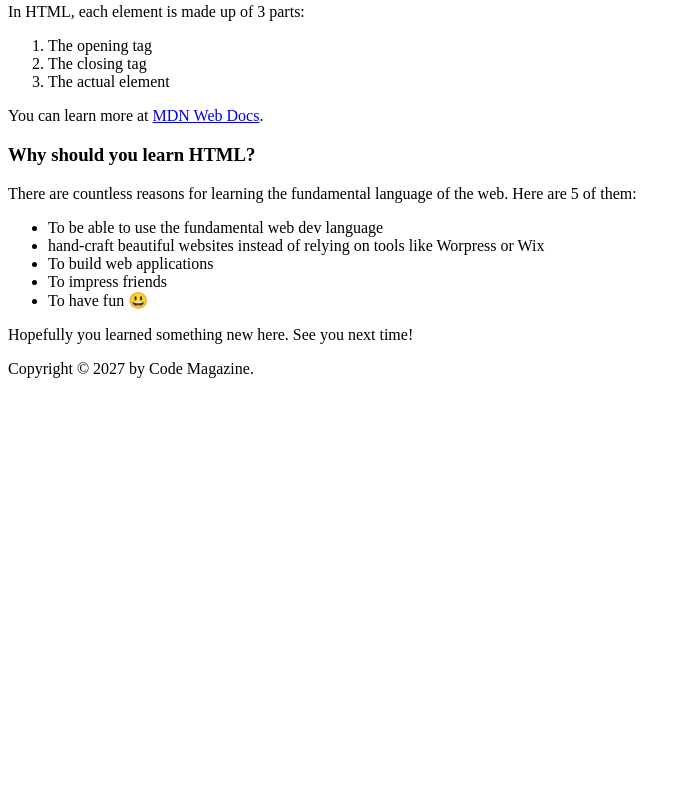
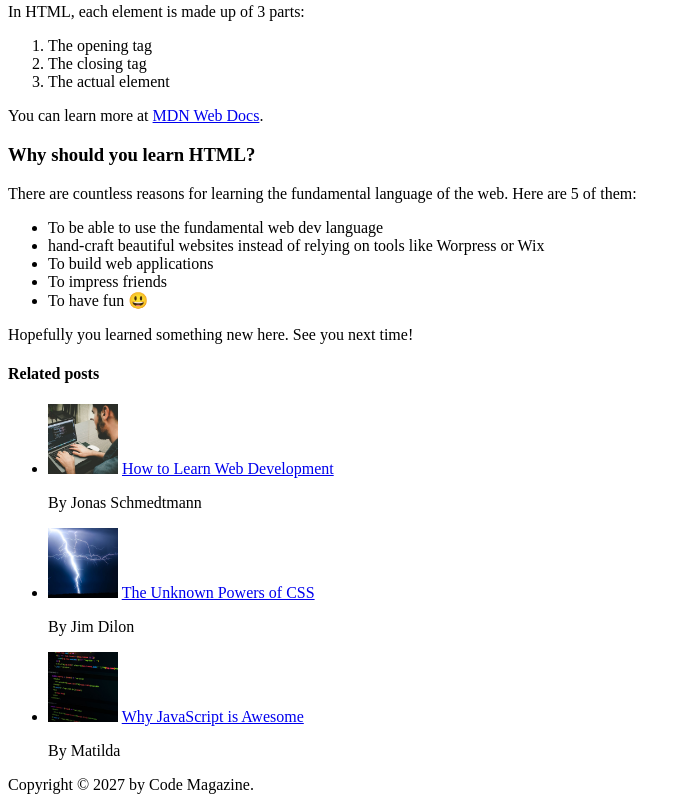
Before and after one commit to minsuhan1/learn_HTML_and_CSS, a plain HTML site: page 02-HTML-Fundamentals/index.html in a window 1280 px wide. Shown: the part 666-1468 px from the top of the page, without its empty margins (0-691 px from the left). Before the commit the page ends 1052 px from the top, so only its background shows below. Drawn offline with Linux system fonts and the light colour scheme.

Commit message:
CHALLENGE #1

```diff
--- a/02-HTML-Fundamentals/index.html
+++ b/02-HTML-Fundamentals/index.html
@@ -33,7 +33,7 @@
         <h2>The Basic Language of the Web: HTML</h2>
 
         <img
-          src="laura-jones.jpg"
+          src="img/laura-jones.jpg"
           alt="Headshot of Laura Jones"
           width="50"
           height="50"
@@ -42,7 +42,7 @@
         <p>Posted by <strong>Laura Jones</strong> on Monday, June 21st 2027</p>
 
         <img
-          src="post-img.jpg"
+          src="img/post-img.jpg"
           alt="HTML code on a screen"
           width="500"
           height="200"
@@ -111,6 +111,37 @@
       <p>Hopefully you learned something new here. See you next time!</p>
     </article>
 
+    <aside>
+      <h4>Related posts</h4>
+      <ul>
+        <li>
+          <img
+            src="img/related-1.jpg"
+            alt="web developer"
+            height="70"
+            width="70"
+          />
+          <a href="#">How to Learn Web Development</a>
+          <p>By Jonas Schmedtmann</p>
+        </li>
+        <li>
+          <img src="img/related-2.jpg" alt="Lightning" height="70" width="70" />
+          <a href="#">The Unknown Powers of CSS</a>
+          <p>By Jim Dilon</p>
+        </li>
+        <li>
+          <img
+            src="img/related-3.jpg"
+            alt="Javascript code"
+            height="70"
+            width="70"
+          />
+          <a href="#">Why JavaScript is Awesome</a>
+          <p>By Matilda</p>
+        </li>
+      </ul>
+    </aside>
+
     <footer>Copyright &copy; 2027 by Code Magazine.</footer>
   </body>
 </html>
```
Also changed, not shown: 02-HTML-Fundamentals/img/challenges.jpg (renamed from 02-HTML-Fundamentals/challenges.jpg), 02-HTML-Fundamentals/img/laura-jones.jpg (renamed from 02-HTML-Fundamentals/laura-jones.jpg), 02-HTML-Fundamentals/img/post-img.jpg (renamed from 02-HTML-Fundamentals/post-img.jpg), 02-HTML-Fundamentals/img/related-1.jpg (renamed from 02-HTML-Fundamentals/related-1.jpg), 02-HTML-Fundamentals/img/related-2.jpg (renamed from 02-HTML-Fundamentals/related-2.jpg), 02-HTML-Fundamentals/img/related-3.jpg (renamed from 02-HTML-Fundamentals/related-3.jpg).
